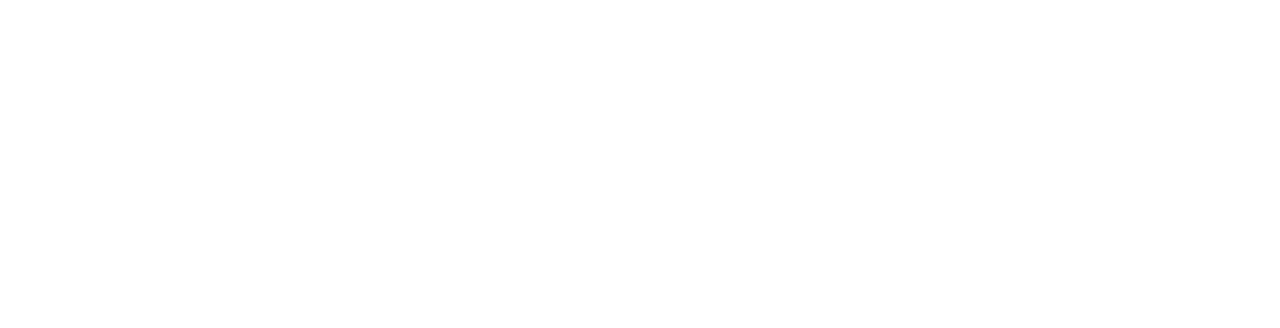
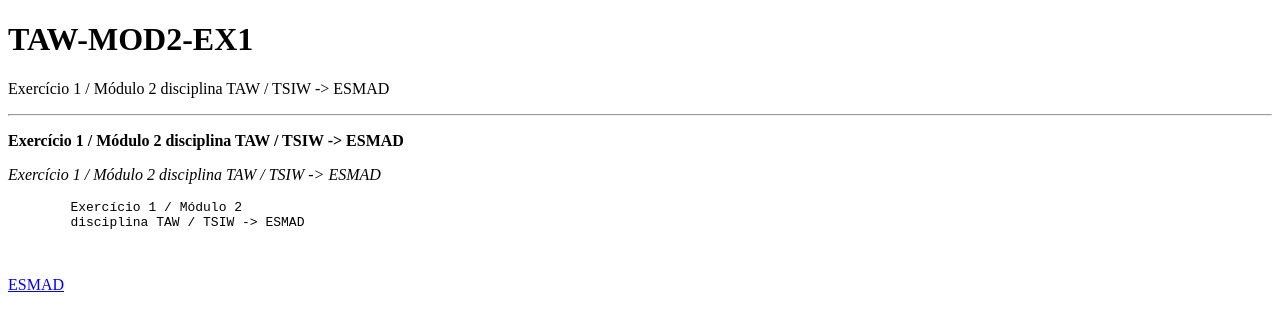
Before and after one commit to alexsmaia/TAW-MOD2-EX1, a plain HTML site: page index.html in a window 1280 px wide. Drawn offline with Linux system fonts and the light colour scheme.

Commit message:
Exercício Completo

```diff
--- a/index.html
+++ b/index.html
@@ -1,5 +1,5 @@
 <!DOCTYPE html>
-<html lang="en">
+<html lang="pt">
 <head>
     <meta charset="UTF-8">
     <meta name="viewport" content="width=device-width, initial-scale=1.0">
@@ -7,8 +7,19 @@
     <title>TAW-MOD2-EX1</title>
     <meta name="description" content="Exercício 1 / Módulo 2 disciplina TAW / TSIW -> ESMAD">
     <meta name="keywords" content="taw, tsiw, esmad, html, git, exercicio.">
+    <meta name="author" content="Alexandre Maia - info@alexandremaia.pt">
 </head>
 <body>
-
+    <h1>TAW-MOD2-EX1</h1>
+    <p>Exercício 1 / Módulo 2 disciplina TAW / TSIW -> ESMAD</p>
+    <hr>
+    <p><b>Exercício 1 / Módulo 2 disciplina TAW / TSIW -> ESMAD</b></p>
+    <p><i>Exercício 1 / Módulo 2 disciplina TAW / TSIW -> ESMAD</i></p>
+    <pre>
+        Exercício 1 / Módulo 2
+        disciplina TAW / TSIW -> ESMAD
+    </pre>
+    <br>
+    <a href="http://www.esmad.ipp.pt" target="_blank">ESMAD</a>
 </body>
 </html>
```
